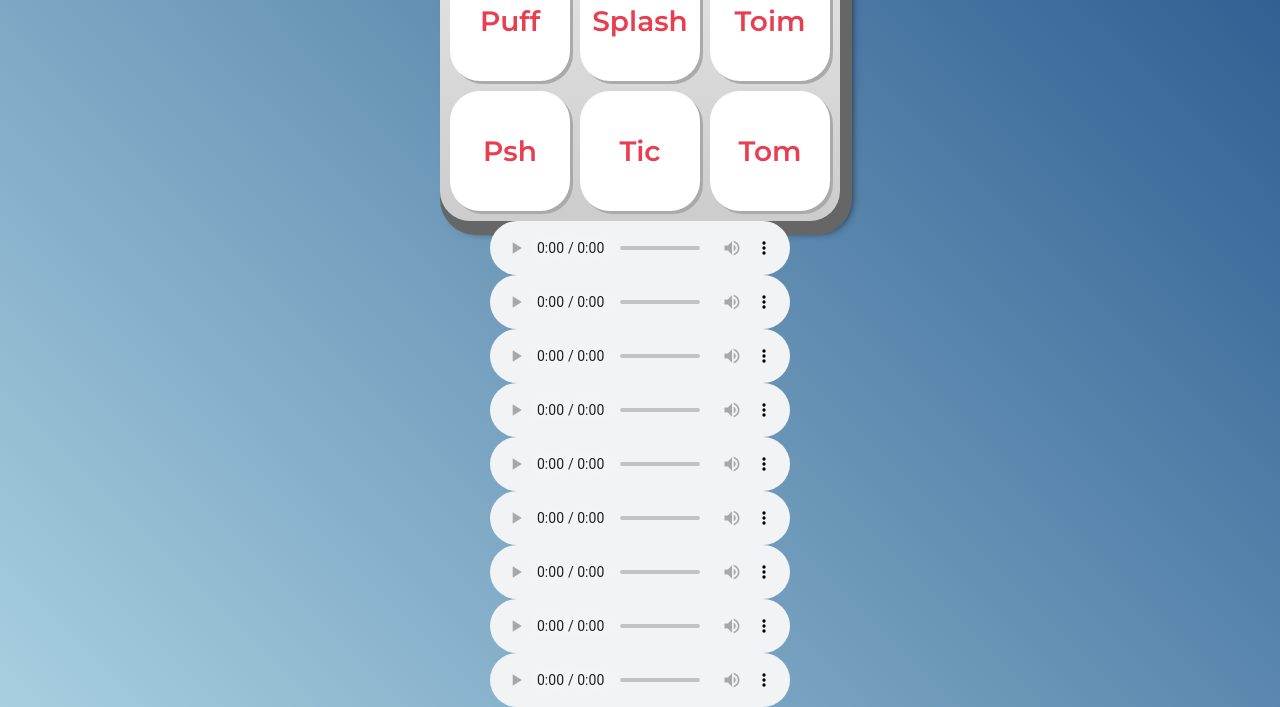
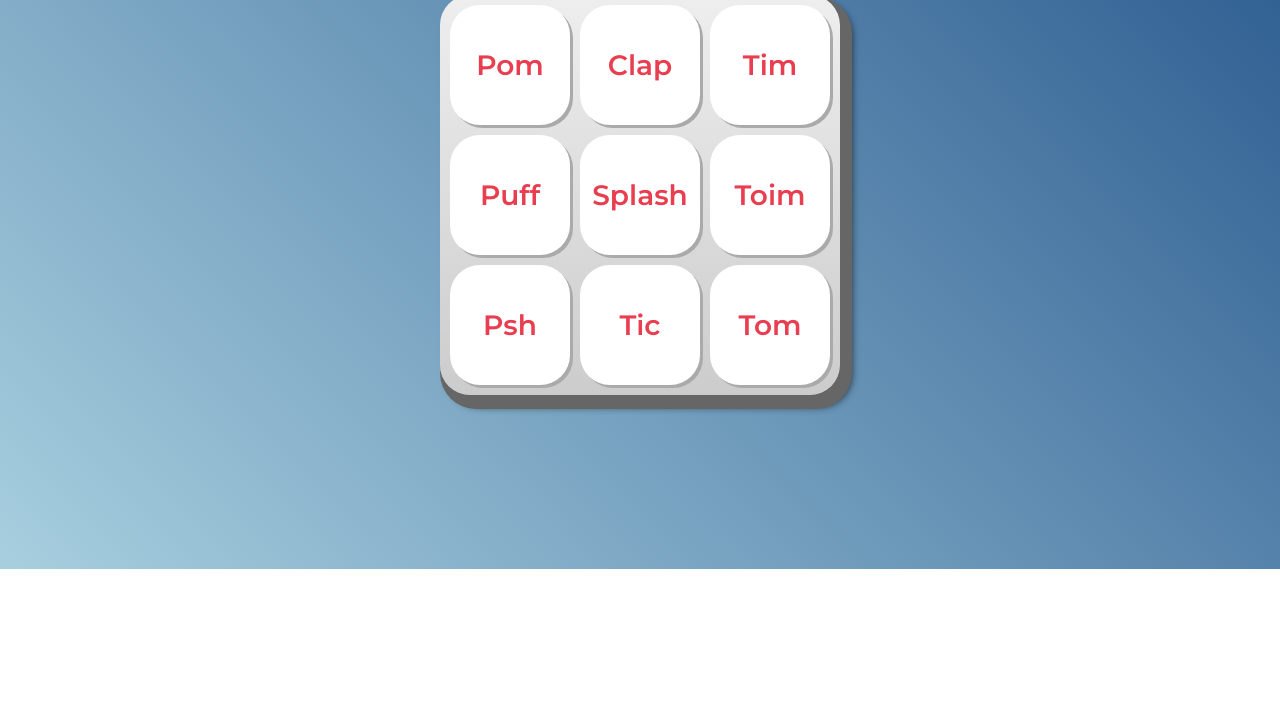
Before and after one commit to Thiago00111000/Homo-sapiens, a plain HTML site: page index.html in a window 1280 px wide. Shown: the part 231-938 px from the top of the page. After the commit the page ends 800 px from the top, so only its background shows below. Drawn offline with Linux system fonts and the light colour scheme.

Commit message:
Add files via upload

```diff
--- a/index.html
+++ b/index.html
@@ -36,15 +36,15 @@
         <button class="tecla tecla_tom">Tom</button>
     </section>
 
-    <audio controls src="Sons/keyq.wav" id="som_tecla_pom"></audio>
-    <audio controls src="Sons/keyw.wav" id="som_tecla_clap"></audio>
-    <audio controls src="Sons/keye.wav" id="som_tecla_tim"></audio>
-    <audio controls src="Sons/keya.wav" id="som_tecla_puff"></audio>
-    <audio controls src="Sons/keys.wav" id="som_tecla_splash"></audio>
-    <audio controls src="Sons/keyd.wav" id="som_tecla_toim"></audio>
-    <audio controls src="Sons/keyz.wav" id="som_tecla_psh"></audio>
-    <audio controls src="Sons/keyx.wav" id="som_tecla_tic"></audio>
-    <audio controls src="Sons/keyc.wav" id="som_tecla_tom"></audio>
+    <audio src="Sons/keyq.wav" id="som_tecla_pom"></audio>
+    <audio src="Sons/keyw.wav" id="som_tecla_clap"></audio>
+    <audio src="Sons/keye.wav" id="som_tecla_tim"></audio>
+    <audio src="Sons/keya.wav" id="som_tecla_puff"></audio>
+    <audio src="Sons/keys.wav" id="som_tecla_splash"></audio>
+    <audio src="Sons/keyd.wav" id="som_tecla_toim"></audio>
+    <audio src="Sons/keyz.wav" id="som_tecla_psh"></audio>
+    <audio src="Sons/keyx.wav" id="som_tecla_tic"></audio>
+    <audio src="Sons/keyc.wav" id="som_tecla_tom"></audio>
 
     <script src="main.js"></script>
 
--- a/main.js
+++ b/main.js
@@ -1,9 +1,15 @@
-    //-Primeira fila-------------------------------------------
-
-    function tocaPom(){
-        document.querySelector('#som_tecla_pom').play();
+    function tocaSom(idElementoAudio){
+        document.querySelector(idElementoAudio).play();
     }
 
     const listadeteclas = document.querySelectorAll('.tecla');
 
-    listadeteclas[0].onclick = tocaPom
+    let contador = 0;
+
+    while( contador < 9) {
+        listadeteclas[contador].onclick = tocaSom;
+
+        contador = contador + 1;
+
+        console.log(contador);
+    }
```
Also changed, not shown: lulinha.jpg (added).
